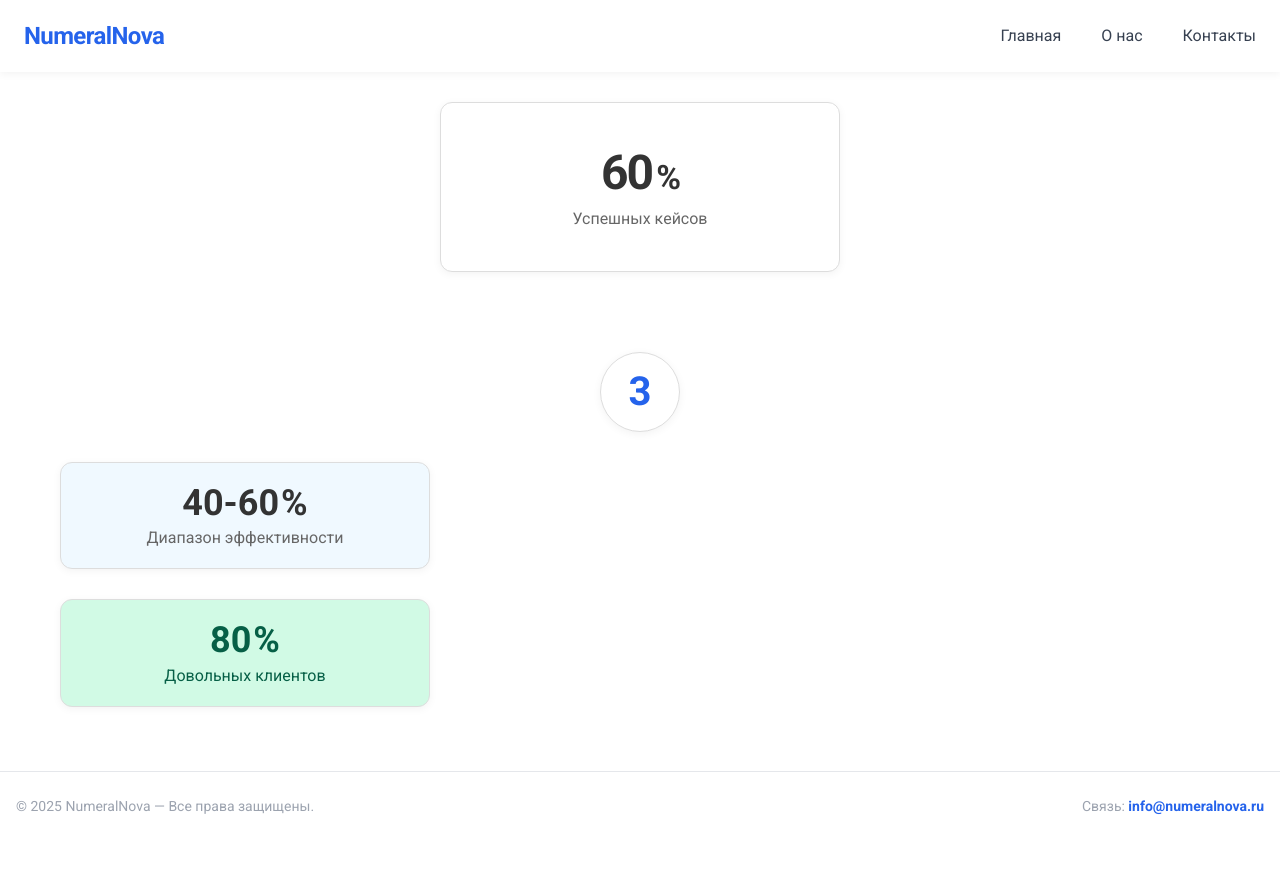
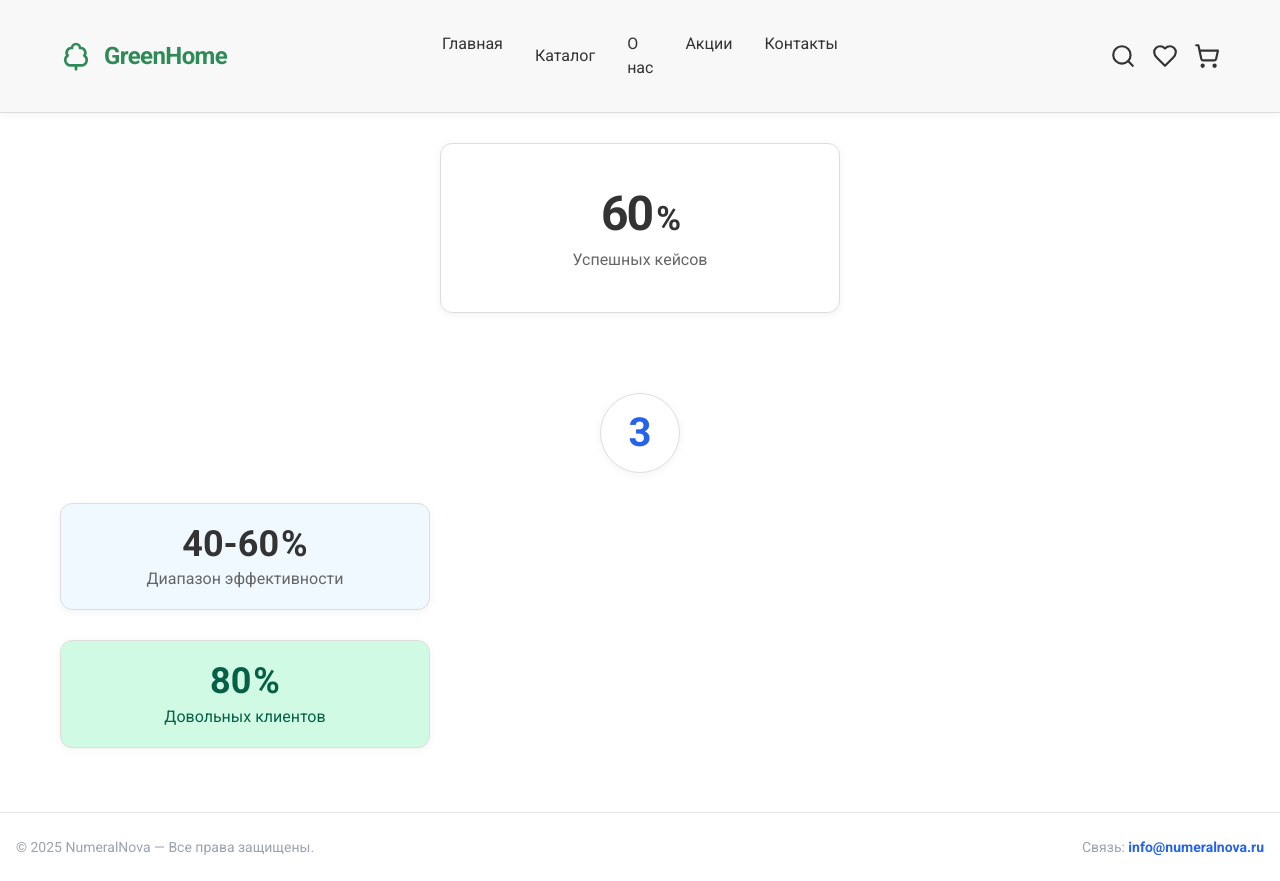
Before and after one commit to Vanillaicecle/numeral-nova-layout, a React (Vite) app: page / in a window 1280 px wide. Before the commit the page ends 840 px from the top, so only its background shows below. Built offline with nearby package versions, Linux system fonts and the light colour scheme.

Commit message:
Refactor: Begin header component work
Start initial work on the header component.

```diff
--- a/src/components/Header.tsx
+++ b/src/components/Header.tsx
@@ -1,69 +1,141 @@
 
-import { Menu } from "lucide-react";
 import { useState } from "react";
+import {
+  DropdownMenu,
+  DropdownMenuTrigger,
+  DropdownMenuContent,
+  DropdownMenuItem,
+} from "@/components/ui/dropdown-menu";
+import { Menu, ShoppingCart, Search, Heart, TreeDeciduous } from "lucide-react";
 
 const navLinks = [
   { name: "Главная", href: "#" },
+  {
+    name: "Каталог",
+    submenu: [
+      { label: "Дом", href: "#" },
+      { label: "Сад", href: "#" },
+      { label: "Дача", href: "#" },
+    ],
+  },
   { name: "О нас", href: "#" },
+  { name: "Акции", href: "#" },
   { name: "Контакты", href: "#" },
 ];
 
 export default function Header() {
-  const [menuOpen, setMenuOpen] = useState(false);
+  const [mobileMenu, setMobileMenu] = useState(false);
 
   return (
-    <header className="w-full px-6 xl:px-14 py-5 flex items-center bg-white shadow-soft sticky top-0 z-20">
-      {/* Desktop */}
-      <div className="flex-1 flex items-center">
-        <div className="text-2xl font-bold tracking-tight text-accent">
-          NumeralNova
+    <header className="w-full bg-[#F8F8F8] border-b border-border-gray shadow-soft sticky top-0 z-40">
+      <div className="max-w-content mx-auto flex items-center justify-between px-5 py-4 md:py-6">
+        {/* Логотип */}
+        <div className="flex items-center gap-2 md:gap-3 flex-1">
+          <TreeDeciduous className="text-[#2E8B57]" size={32} />
+          <span className="font-bold text-2xl text-[#2E8B57] tracking-tight select-none">GreenHome</span>
         </div>
-      </div>
-      {/* Desktop nav */}
-      <nav className="hidden md:flex gap-10">
-        {navLinks.map(link => (
+
+        {/* Навигация (Desktop) */}
+        <nav className="hidden md:flex flex-1 justify-center gap-2 xl:gap-7">
+          {navLinks.map((link) =>
+            link.submenu ? (
+              <DropdownMenu key={link.name}>
+                <DropdownMenuTrigger className="bg-transparent px-3 py-2 rounded-md transition font-medium text-[#333] hover:bg-[#e0eee7]">{link.name}</DropdownMenuTrigger>
+                <DropdownMenuContent className="bg-white min-w-[140px] border border-gray-200 shadow-lg">
+                  {link.submenu.map((item) => (
+                    <DropdownMenuItem asChild key={item.label}>
+                      <a
+                        href={item.href}
+                        className="block px-4 py-2 text-[#2E8B57] font-normal hover:bg-[#F8F8F8] transition"
+                      >
+                        {item.label}
+                      </a>
+                    </DropdownMenuItem>
+                  ))}
+                </DropdownMenuContent>
+              </DropdownMenu>
+            ) : (
               <a
                 key={link.name}
                 href={link.href}
-            className="font-medium text-gray-700 hover:text-accent transition-colors duration-200"
+                className="px-3 py-2 font-medium rounded-md text-[#333] hover:bg-[#e0eee7] transition"
               >
                 {link.name}
               </a>
+            )
+          )}
+        </nav>
+
+        {/* Иконки */}
+        <div className="hidden md:flex flex-1 justify-end gap-4">
+          <button aria-label="Поиск" className="hover:text-[#2E8B57] transition">
+            <Search size={26} />
+          </button>
+          <button aria-label="Избранное" className="hover:text-[#2E8B57] transition">
+            <Heart size={26} />
+          </button>
+          <button aria-label="Корзина" className="hover:text-[#2E8B57] transition">
+            <ShoppingCart size={26} />
+          </button>
+        </div>
+
+        {/* Гамбургер (mobile) */}
+        <button
+          className="md:hidden flex items-center justify-center"
+          aria-label="Открыть меню"
+          onClick={() => setMobileMenu((v) => !v)}
+        >
+          <Menu size={32} className="text-[#2E8B57]" />
+        </button>
+      </div>
+      {/* Mobile меню */}
+      {mobileMenu && (
+        <div className="md:hidden absolute left-0 top-[100%] w-full bg-[#F8F8F8] shadow-lg z-30 animate-fade-in flex flex-col py-4">
+          {navLinks.map((link) =>
+            link.submenu ? (
+              <DropdownMenu key={link.name}>
+                <DropdownMenuTrigger className="bg-transparent w-full text-left px-6 py-3 font-semibold text-[#333]">
+                  {link.name}
+                </DropdownMenuTrigger>
+                <DropdownMenuContent className="bg-white ml-6 border border-gray-200">
+                  {link.submenu.map((item) => (
+                    <DropdownMenuItem asChild key={item.label}>
+                      <a
+                        href={item.href}
+                        className="block px-4 py-2 text-[#2E8B57] font-normal hover:bg-[#F8F8F8] transition"
+                        onClick={() => setMobileMenu(false)}
+                      >
+                        {item.label}
+                      </a>
+                    </DropdownMenuItem>
                   ))}
-      </nav>
-      {/* Mobile hamburger */}
-      <button
-        className="md:hidden flex items-center"
-        aria-label="Открыть меню"
-        onClick={() => setMenuOpen(v => !v)}
-      >
-        <Menu size={32} aria-hidden />
-      </button>
-      {/* Mobile dropdown */}
-      {menuOpen && (
-        <div className="absolute left-0 top-[60px] w-full bg-white shadow-lg flex flex-col items-center py-4 animate-fade-in md:hidden">
-          {navLinks.map(link => (
+                </DropdownMenuContent>
+              </DropdownMenu>
+            ) : (
               <a
                 key={link.name}
                 href={link.href}
-              className="py-2 text-lg w-full text-center hover:bg-accent/10 transition"
-              onClick={() => setMenuOpen(false)}
+                className="px-6 py-3 text-[#333] font-semibold"
+                onClick={() => setMobileMenu(false)}
               >
                 {link.name}
               </a>
-          ))}
+            )
+          )}
+          {/* Иконки (mobile) */}
+          <div className="flex gap-6 justify-center mt-4">
+            <button aria-label="Поиск" className="hover:text-[#2E8B57]">
+              <Search size={26} />
+            </button>
+            <button aria-label="Избранное" className="hover:text-[#2E8B57]">
+              <Heart size={26} />
+            </button>
+            <button aria-label="Корзина" className="hover:text-[#2E8B57]">
+              <ShoppingCart size={26} />
+            </button>
+          </div>
         </div>
       )}
-
-      <style>
-        {`
-          @media (max-width: 767px) {
-            header .text-2xl {
-              margin: 0 auto;
-            }
-          }
-        `}
-      </style>
     </header>
   );
 }
```
Lines whose indentation alone changed are shown as unchanged.
